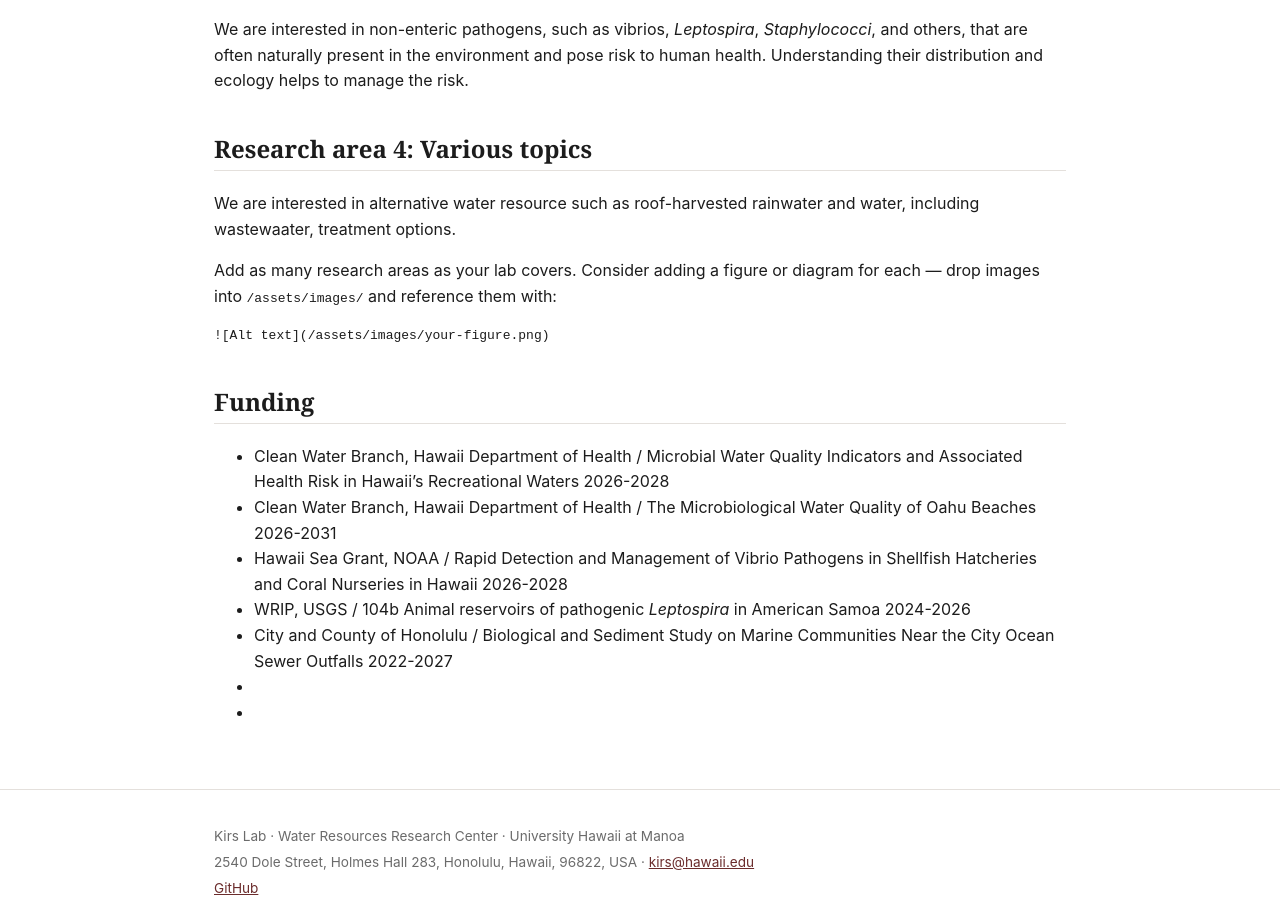
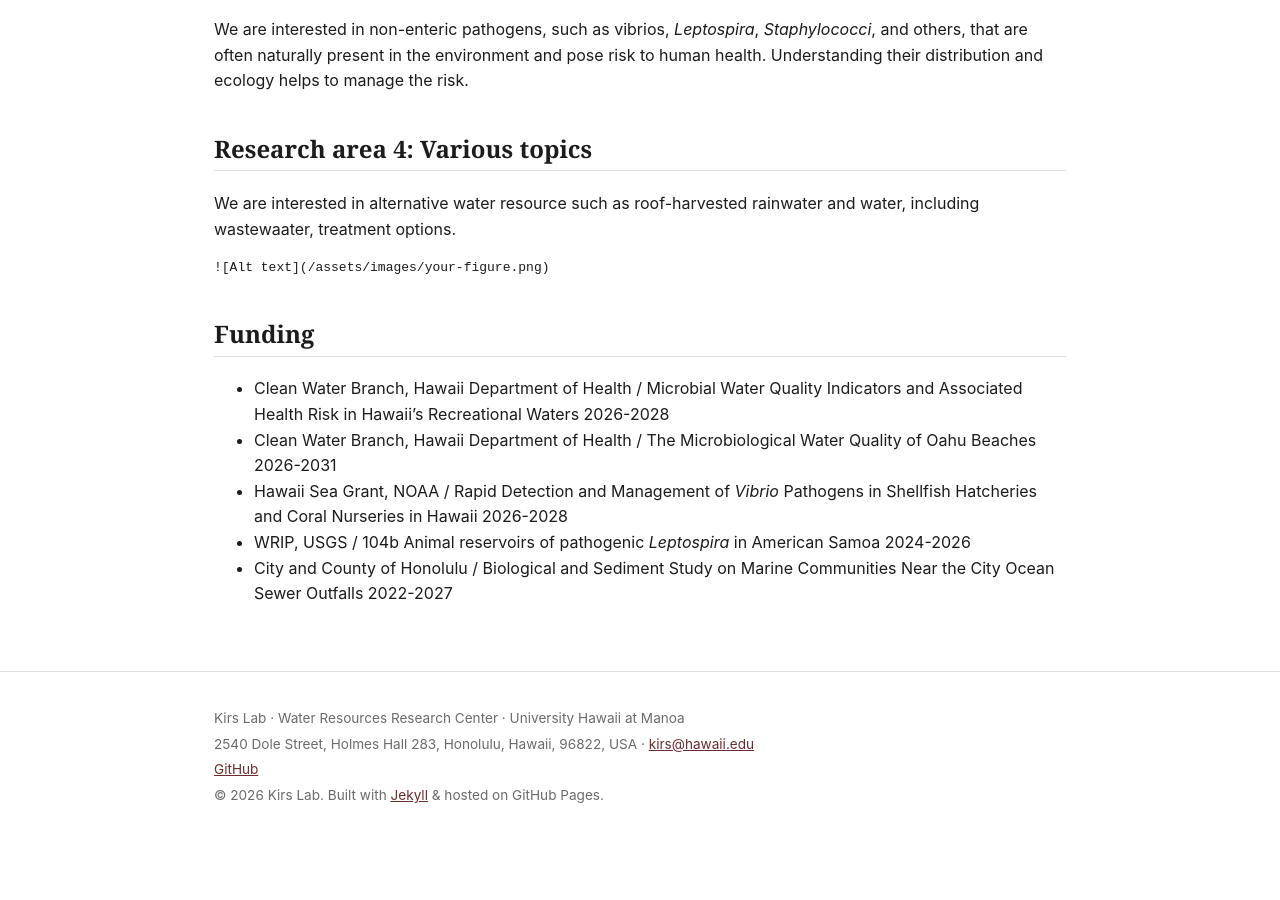
Before and after one commit to MarekKirs/marekkirs.github.io, a Jekyll site: the page built from research.md, in a window 1280 px wide and 900 px high, scrolled down 615 px. Built offline with Jekyll 4.4.1, drawn with Linux system fonts in a browser that asks for light colours; after the commit the page ends 1458 px from its top, so only the background shows below that.

Commit message:
Update research.md

````diff
--- a/research.md
+++ b/research.md
@@ -24,11 +24,6 @@ We are interested in non-enteric pathogens, such as vibrios, *Leptospira*, *Stap
 
 We are interested in alternative water resource such as roof-harvested rainwater and water, including wastewaater, treatment options.
 
-
-
-Add as many research areas as your lab covers. Consider adding a figure or
-diagram for each — drop images into `/assets/images/` and reference them with:
-
 ```markdown
 ![Alt text](/assets/images/your-figure.png)
 ```
@@ -37,8 +32,6 @@ diagram for each — drop images into `/assets/images/` and reference them with:
 
 - Clean Water Branch, Hawaii Department of Health / Microbial Water Quality Indicators and Associated Health Risk in Hawaii’s Recreational Waters 2026-2028
 - Clean Water Branch, Hawaii Department of Health / The Microbiological Water Quality of Oahu Beaches 2026-2031
-- Hawaii Sea Grant, NOAA / Rapid Detection and Management of Vibrio Pathogens in Shellfish Hatcheries and Coral Nurseries in Hawaii 2026-2028
+- Hawaii Sea Grant, NOAA / Rapid Detection and Management of *Vibrio* Pathogens in Shellfish Hatcheries and Coral Nurseries in Hawaii 2026-2028
 - WRIP, USGS / 104b Animal reservoirs of pathogenic *Leptospira* in American Samoa 2024-2026
 - City and County of Honolulu / Biological and Sediment Study on Marine Communities Near the City Ocean Sewer Outfalls 2022-2027
--
--
````
